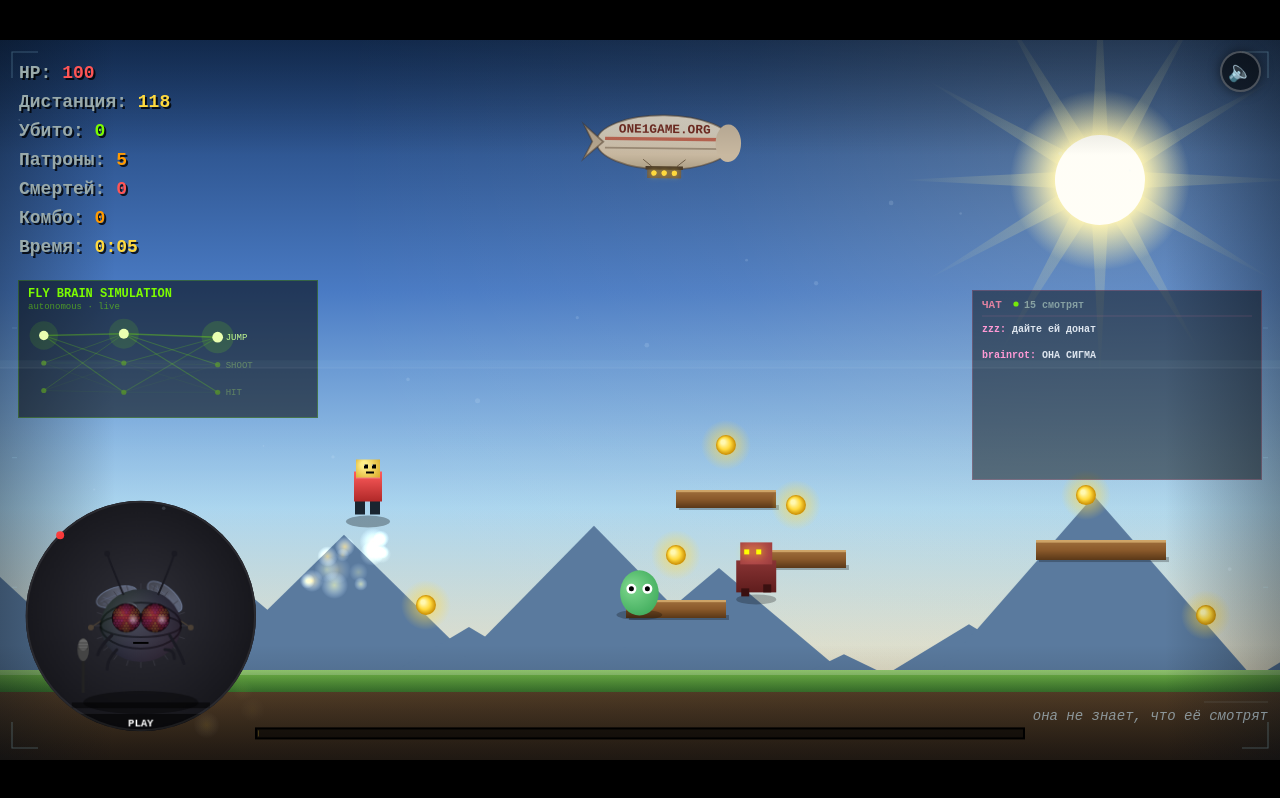
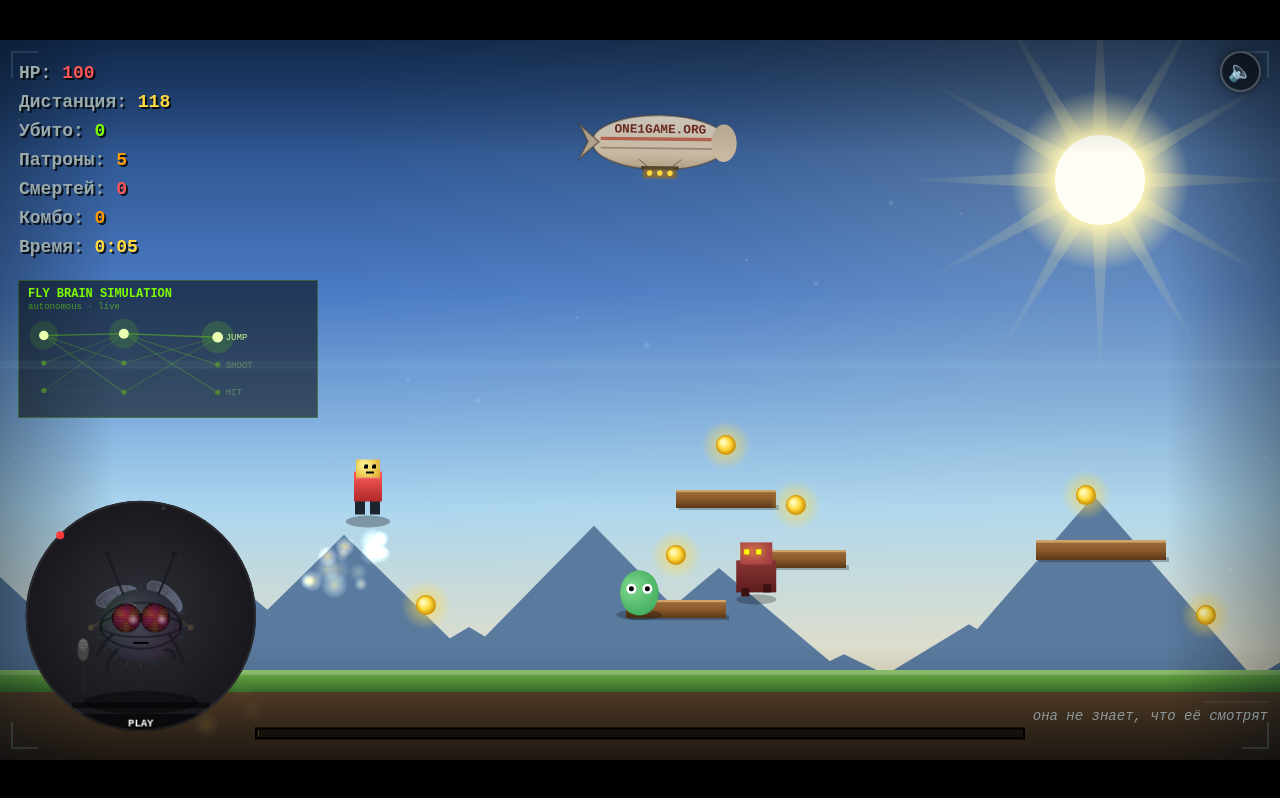
Before and after one commit to one1game/stream, a website: page muxa.html in a window 1280 px wide. Drawn offline with Linux system fonts and the light colour scheme; animation ran at ten frames a second.

Commit message:
Take the chat off the frame and the fizz out of the music
The chat panel is gone, along with its layer, lines and dead blimp fields. Hats are band-limited to 3-4 kHz and quieter, the kick click is softer, a 12 kHz lowpass sits before the encoder, and the game is lifted 4.2x instead of 5x so the limiter and AAC have room.

```diff
--- a/muxa.html
+++ b/muxa.html
@@ -133,12 +133,9 @@ const player = {
 
 // Дирижабль — вывеска канала, и он должен читаться всегда, а не проплывать
 // раз в минуту где-то за краем. Держим его в верхней середине неба, выше
-// панелей мозга и чата и правее колонки HUD: он медленно ходит туда-обратно
+// панели мозга и правее колонки HUD: он медленно ходит туда-обратно
 // и не прячется ни за одним элементом.
-const blimp = {
-  x: 0, y: 130, offsetX: 0.5, offsetY: 0.14,
-  scale: 0.85, drift: 0, anchorSide: 'left'
-};
+const blimp = { offsetX: 0.5, offsetY: 0.14, scale: 0.85, drift: 0 };
 
 let distance = 0;
 let startTime = performance.now();
@@ -275,7 +272,12 @@ const AudioEngine = (() => {
       // «хрип»: подрезаем всё ниже 28 Гц до клипа, а не после.
       const rumble = ctx.createBiquadFilter();
       rumble.type = 'highpass'; rumble.frequency.value = 28; rumble.Q.value = 0.7;
-      master.connect(rumble); rumble.connect(glue); glue.connect(ctx.destination);
+      // А это — обратная сторона: плотный шум хэтов выше 12 кГц AAC на 160k
+      // не тянет и превращает в песок. Срез мягкий, музыке он не слышен,
+      // а «хруст» в эфире уходит.
+      const air = ctx.createBiquadFilter();
+      air.type = 'lowpass'; air.frequency.value = 12000; air.Q.value = 0.6;
+      master.connect(rumble); rumble.connect(glue); glue.connect(air); air.connect(ctx.destination);
 
       // Пелена (подложка и арпеджио) — отдельная шина: её уступает бочке,
       // отсюда берётся кач.
@@ -321,7 +323,7 @@ const AudioEngine = (() => {
       // в эфире нужно знать, что их нельзя убирать как отработавшие. В браузере
       // такого метода нет — и не надо.
       if (ctx.__persistent) {
-        for (const node of [master, rumble, glue, musicGain, musicCut, sfxGain, revSend, revCut]) {
+        for (const node of [master, rumble, glue, air, musicGain, musicCut, sfxGain, revSend, revCut]) {
           ctx.__persistent(node);
         }
       }
@@ -410,12 +412,15 @@ const AudioEngine = (() => {
   // ── ритм-секция ───────────────────────────────────────────────────
   function kick(t0) {
     layer({ t: t0, type: 'sine', f0: 120, f1: 38, slide: 0.09, dur: 0.34, peak: 0.36, attack: 0.004, hold: 0.02 });
-    spray({ t: t0, dur: 0.014, peak: 0.14, filter: 'highpass', ff: 3000 });
-  }
-
+    spray({ t: t0, dur: 0.012, peak: 0.08, filter: 'highpass', ff: 2000 });
+  }
+
+  // Хэты — не «тарелка», а лоу-фай шорох: полоса 3–5 кГц вместо открытого
+  // шума с 6 кГц. Открытый верх давал в AAC песок, который на слух читался
+  // как хруст всей музыки.
   function hat(t0, pan, open) {
-    spray({ t: t0, dur: open ? 0.17 : 0.05, peak: open ? 0.17 : 0.14,
-            filter: 'highpass', ff: 6000, pan });
+    spray({ t: t0, dur: open ? 0.17 : 0.05, peak: open ? 0.11 : 0.09,
+            filter: 'bandpass', ff: open ? 4200 : 3600, q: 0.9, pan });
   }
 
   // Боковой канал: пелена коротко уступает бочке — появляется кач.
@@ -1859,7 +1864,6 @@ function update(dt) {
   }
 
   blimp.drift += 0.002;
-  blimp.x += Math.sin(blimp.drift) * 0.05;
 
   if (world.particles.length > MAX_PARTICLES) world.particles.splice(0, world.particles.length - MAX_PARTICLES);
   for (let i = world.particles.length - 1; i >= 0; i--) {
@@ -2225,7 +2229,7 @@ function draw() {
 function drawBlimp() {
   // Медленный ход в пределах верхней середины кадра. Параллакса от камеры
   // больше нет: он уносил вывеску за левый край, в колонку HUD.
-  const px = W * blimp.offsetX + blimp.x + Math.sin(blimp.drift * 0.11) * W * 0.24;
+  const px = W * blimp.offsetX + Math.sin(blimp.drift * 0.11) * W * 0.24;
   const py = H * blimp.offsetY + Math.sin(blimp.drift) * 3;
   ctx.save();
   ctx.translate(px, py);
@@ -3068,7 +3072,6 @@ function drawHud() {
   g.restore();
 
   drawBrainPanel();
-  drawChatPanel();
   drawFilmOverlay();
 }
 
@@ -3196,113 +3199,6 @@ function drawBrainPanel() {
       g.fillText(BRAIN_TAGS[i], x + 8 * k, y + 3 * k);
     }
   }
-  g.restore();
-}
-
-// ================================================================
-// ============ ЧАТ ЭФИРА (кринж) =================================
-// ================================================================
-// Живой чат — половина ощущения стрима. Ники и реплики нарочно абсурдные:
-// «67», «скибиди», «аура» — так тренд читается сразу, а не через подпись.
-const CHAT_LINES = [
-  ['первый', 'первый!'],
-  ['муха_фанат', 'скибиди муха'],
-  ['anon', '67'],
-  ['sigma228', 'аура +100'],
-  ['тут_есть_чат', 'это нейросеть?'],
-  ['мама', 'я в телевизоре'],
-  ['dota2', 'она играет лучше меня'],
-  ['admin', 'не режь'],
-  ['zzz', 'дайте ей донат'],
-  ['brainrot', 'ОНА СИГМА'],
-  ['kto', 'я сюда по рекламе'],
-  ['xXx', 'почему она не моргает'],
-  ['fly_lover', 'муха, ты лучшая'],
-  ['67', '67'],
-  ['reels', 'это монтаж'],
-  ['anon2', 'чат, она живая?'],
-  // Осень 2026: форсбоб, мьюинг, «only in ohio», сахур, «вот такие дела,
-  // собачка» и нейросетевые пародии на телешоу — всё это живёт в чате.
-  ['forcebob', 'я не форсбоб'],
-  ['mewing', 'мьюинг не поможет'],
-  ['ohio', 'only in ohio'],
-  ['собачка', 'вот такие дела'],
-  ['sahur', 'тунг тунг тунг'],
-  ['nolan', 'каппи-аудишн'],
-  ['aura', 'минус 20 ауры'],
-];
-const CHAT_COLORS = ['#9ecbff', '#ffd93d', '#7CFC00', '#ff9ad5', '#c8b6ff'];
-const chat = { items: [], next: 0 };
-
-let chatLayer = null, chatLayerK = 0;
-function chatLayerCanvas(k) {
-  if (chatLayer && chatLayerK === k) return chatLayer;
-  const pw = 290 * k, ph = 190 * k;
-  const cv = document.createElement('canvas');
-  cv.width = Math.ceil(pw); cv.height = Math.ceil(ph);
-  const g = cv.getContext('2d');
-  g.fillStyle = 'rgba(6,10,14,0.5)';
-  g.fillRect(0, 0, pw, ph);
-  g.strokeStyle = 'rgba(255,120,160,0.22)';
-  g.lineWidth = Math.max(1, k);
-  g.strokeRect(0.5, 0.5, pw - 1, ph - 1);
-  g.textAlign = 'left';
-  g.textBaseline = 'alphabetic';
-  g.font = `bold ${Math.round(11 * k)}px 'Courier New', monospace`;
-  g.fillStyle = 'rgba(255,140,170,0.85)';
-  g.fillText('ЧАТ', 10 * k, 18 * k);
-  g.strokeStyle = 'rgba(255,120,160,0.16)';
-  g.beginPath(); g.moveTo(10 * k, 26 * k); g.lineTo(pw - 10 * k, 26 * k); g.stroke();
-  chatLayer = cv;
-  chatLayerK = k;
-  return cv;
-}
-
-function drawChatPanel() {
-  const g = ctx;
-  const k = W / 1280;
-  const pw = 290 * k, ph = 190 * k;
-  const px = W - pw - 18 * k, py = 250 * k;
-  const t = now();
-
-  // Новая реплика раз в 2.2–3.6 секунды: медленно, как в настоящем чате.
-  if (t >= chat.next) {
-    chat.next = t + 2200 + Math.random() * 1400;
-    const line = CHAT_LINES[Math.floor(Math.random() * CHAT_LINES.length)];
-    chat.items.push({ who: line[0], what: line[1], t });
-    if (chat.items.length > 6) chat.items.shift();
-  }
-
-  g.save();
-  g.drawImage(chatLayerCanvas(k), px, py);
-
-  g.textAlign = 'left';
-  g.textBaseline = 'alphabetic';
-  g.font = `bold ${Math.round(10 * k)}px 'Courier New', monospace`;
-  // Точка «в эфире» и число зрителей — нарочно смешное.
-  g.fillStyle = 'rgba(124,252,0,0.9)';
-  g.beginPath(); g.arc(px + 44 * k, py + 14 * k, 2.6 * k, 0, Math.PI * 2); g.fill();
-  g.fillStyle = 'rgba(200,230,210,0.55)';
-  const viewers = 12 + Math.round(Math.sin(t * 0.0002) * 3);
-  g.fillText(viewers + ' смотрят', px + 52 * k, py + 18 * k);
-
-  const first = Math.max(0, chat.items.length - 5);
-  for (let i = first; i < chat.items.length; i++) {
-    const m = chat.items[i];
-    const y = py + (42 + (i - first) * 26) * k;
-    const age = (t - m.t) / 1000;
-    const a = Math.min(1, age / 0.2) * Math.max(0, 1 - (age - 14) / 6);
-    if (a <= 0.02) continue;
-    const x = px + 10 * k;
-    g.globalAlpha = a * 0.85;
-    g.fillStyle = CHAT_COLORS[m.who.length % CHAT_COLORS.length];
-    g.fillText(m.who + ':', x, y);
-    // Шаг моноширинного шрифта считаем, а не меряем: measureText пять раз
-    // за кадр — это лишние обращения к шрифту на ровном месте.
-    g.fillStyle = 'rgba(235,242,250,0.92)';
-    g.fillText(m.what, x + (m.who.length + 2) * 6 * k, y);
-  }
-  g.globalAlpha = 1;
   g.restore();
 }
 
```
Also changed, not shown: scripts/stream_source.mjs (+4 -4 lines).
